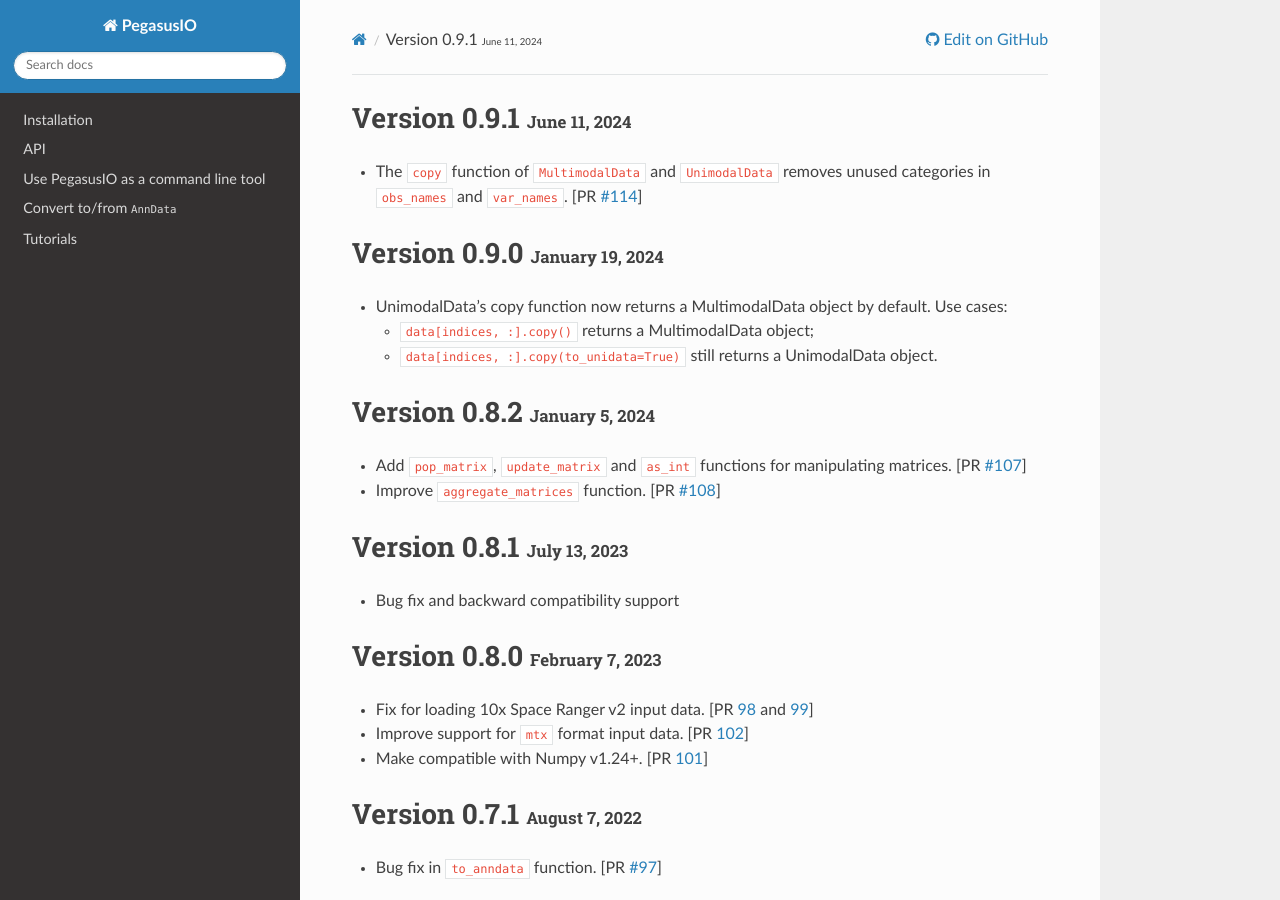
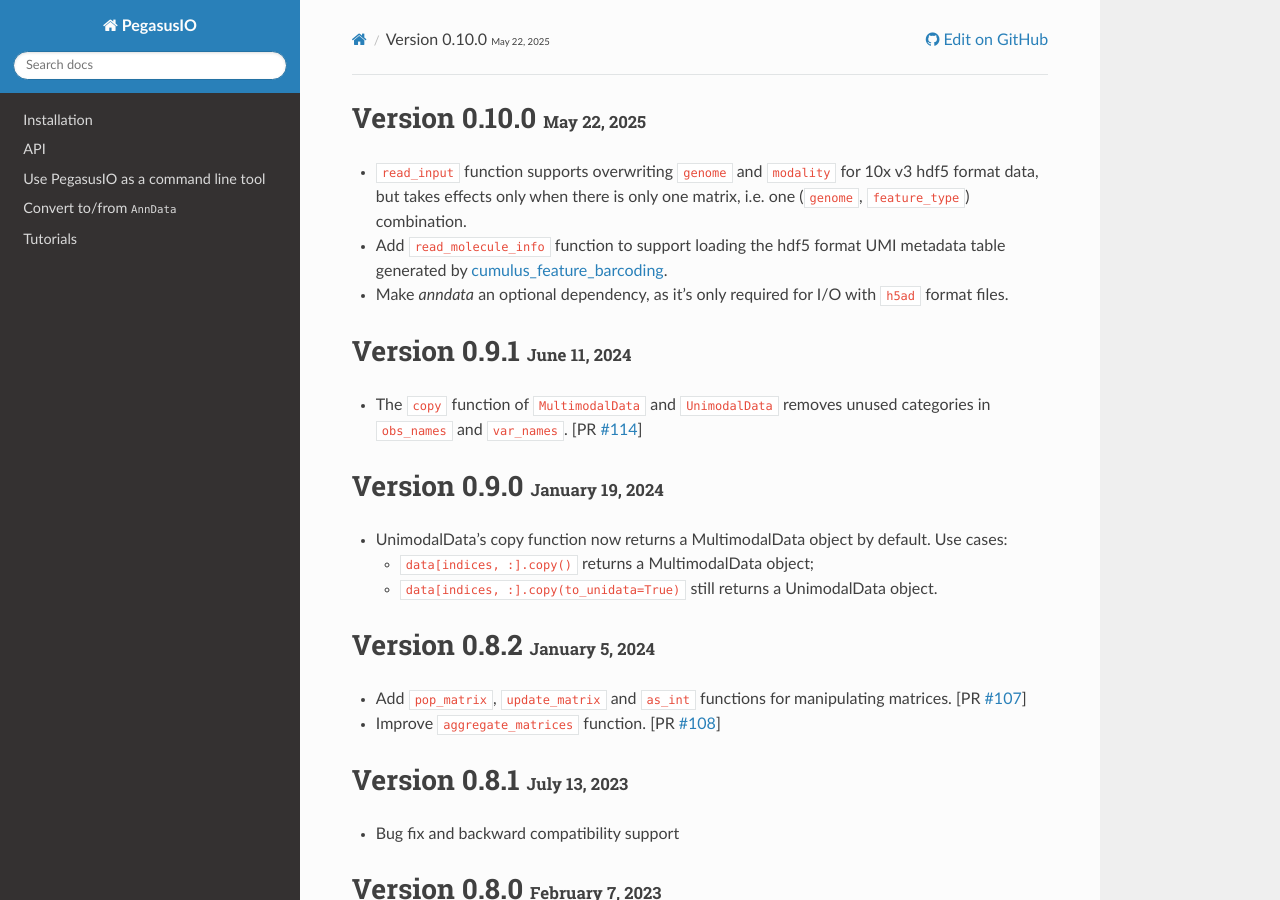
Before and after one commit to lilab-bcb/pegasusio, a Sphinx documentation site: the page built from docs/release_notes.rst, in a window 1280 px wide and 900 px high. Built offline with Sphinx 7.4.7 and the Read the Docs theme 3.1.0, drawn with Linux system fonts in a browser that asks for light colours; formulas are drawn with MathJax 3.

Commit message:
Add release notes

```diff
--- a/docs/release_notes.rst
+++ b/docs/release_notes.rst
@@ -1,4 +1,11 @@
 .. role:: small
+
+Version 0.10.0 :small:`May 22, 2025`
+-------------------------------------
+
+- ``read_input`` function supports overwriting ``genome`` and ``modality`` for 10x v3 hdf5 format data, but takes effects only when there is only one matrix, i.e. one (``genome``, ``feature_type``) combination.
+- Add ``read_molecule_info`` function to support loading the hdf5 format UMI metadata table generated by `cumulus_feature_barcoding <https://github.com/lilab-bcb/cumulus_feature_barcoding>`_.
+- Make *anndata* an optional dependency, as it's only required for I/O with ``h5ad`` format files.
 
 Version 0.9.1 :small:`June 11, 2024`
 ----------------------------------------
--- a/docs/requirements.txt
+++ b/docs/requirements.txt
@@ -1,8 +1,8 @@
 sphinx>=2.0.1
 sphinx_rtd_theme>=0.3.1
 sphinx-autodoc-typehints
-anndata
-pandas>=0.21
+numpy>=2.0.0
+pandas>=1.2.0
 scipy
 zarr>=2.18.7, <3
 Pillow
--- a/requirements.txt
+++ b/requirements.txt
@@ -3,7 +3,7 @@ loompy
 h5py>=3.0.0
 docopt
 natsort
-numpy
+numpy>=2.0.0
 pandas>=1.2.0
 scipy
 setuptools
```
Also changed, not shown: 1 other file.
